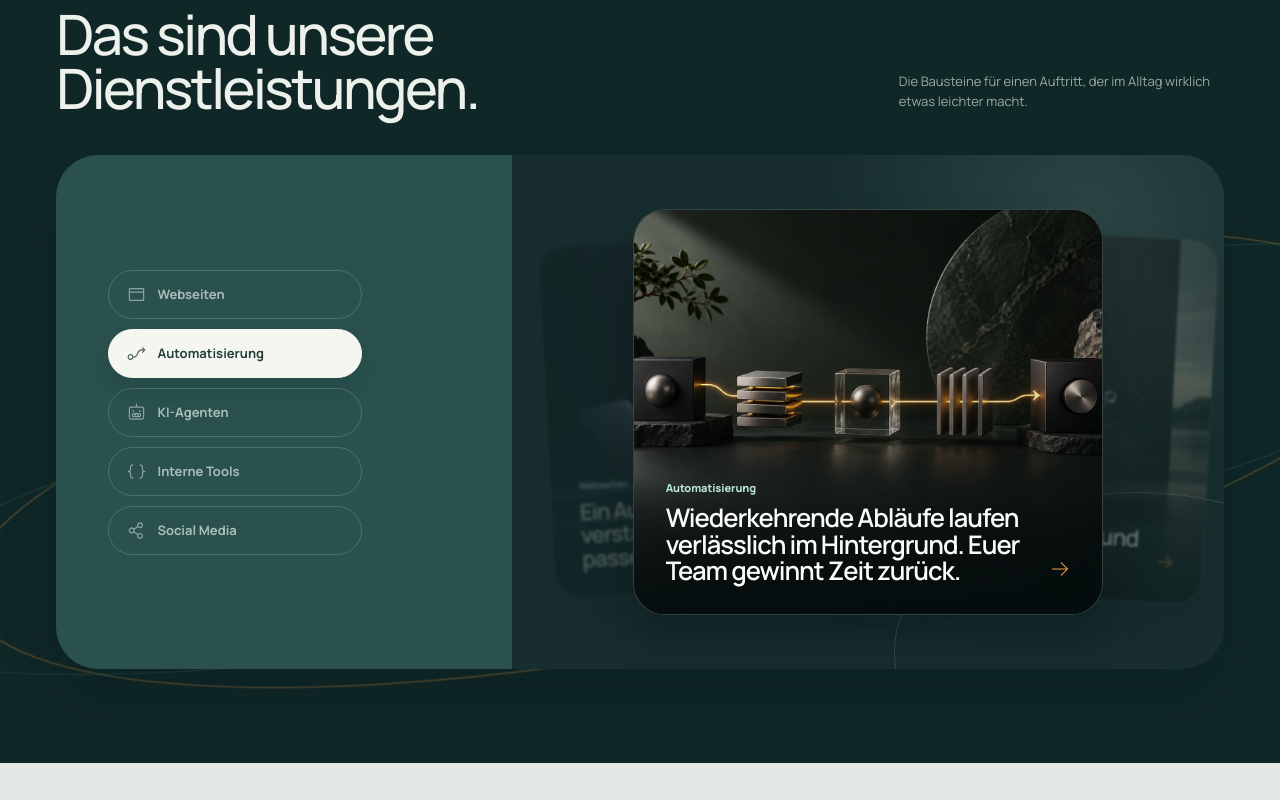
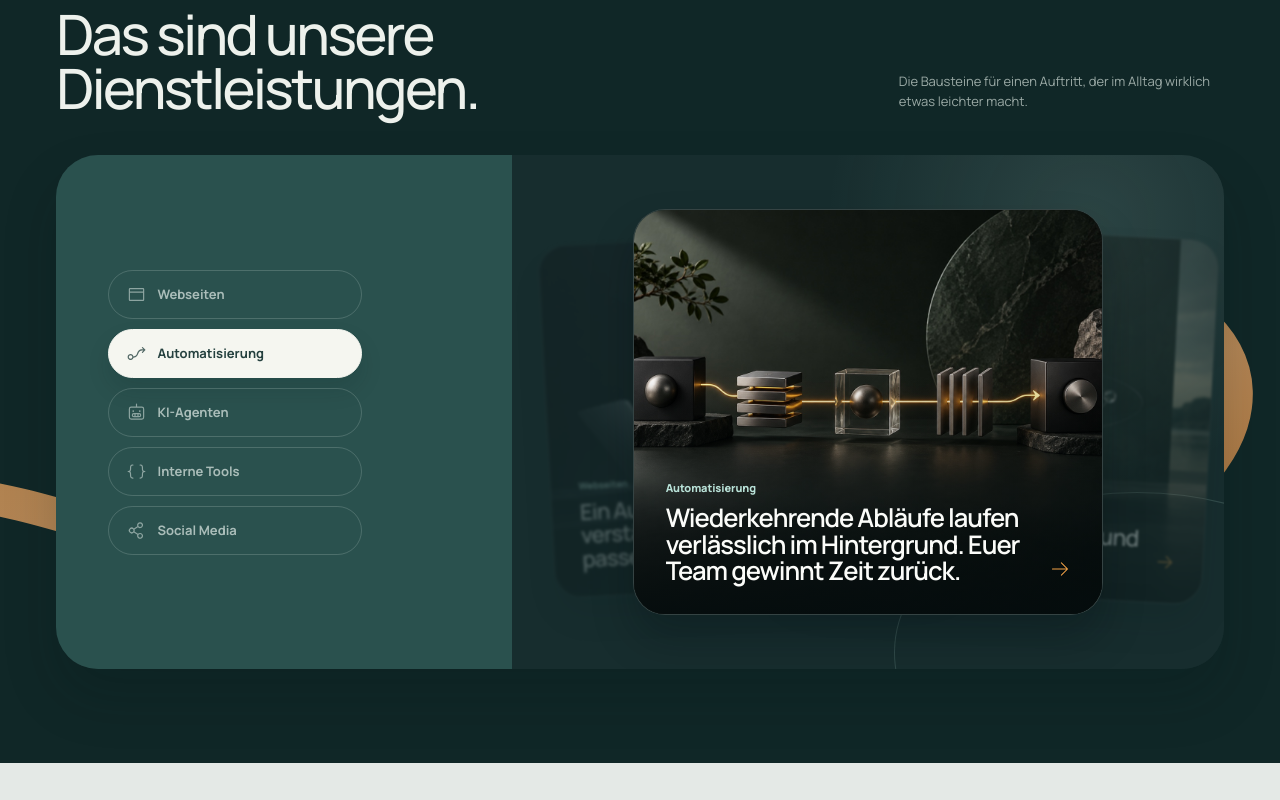
Before and after one commit to Ak-learn-code/new-homepage, a React (Vite) app: page / in a window 1280 px wide. Shown: the part 2640-3440 px from the top of the page. Built offline with nearby package versions, Linux system fonts and the light colour scheme.

Commit message:
Animate service background loop on scroll

```diff
--- a/src/main.jsx
+++ b/src/main.jsx
@@ -558,12 +558,12 @@ function ServiceShowcase() {
       const line = serviceLineRef.current
       if (!section || !line) return
       if (window.matchMedia('(prefers-reduced-motion: reduce)').matches) {
-        line.style.setProperty('--service-line-shift', '0px')
+        line.style.setProperty('--service-line-dash', '2860px')
         return
       }
       const bounds = section.getBoundingClientRect()
       const progress = Math.min(1, Math.max(0, (window.innerHeight * .82 - bounds.top) / (bounds.height + window.innerHeight * .35)))
-      line.style.setProperty('--service-line-shift', `${Math.round(progress * 150 - 75)}px`)
+      line.style.setProperty('--service-line-dash', `${Math.round(2860 * (1 - progress))}px`)
     }
     const requestUpdate = () => {
       if (!frame) frame = window.requestAnimationFrame(updateLine)
@@ -596,7 +596,18 @@ function ServiceShowcase() {
 
   return (
     <section className="service-carousel" id="leistungen" ref={sectionRef} aria-labelledby="service-carousel-title">
-      <div className="service-scroll-orbit" ref={serviceLineRef} aria-hidden="true" />
+      <div className="service-scroll-orbit" ref={serviceLineRef} aria-hidden="true">
+        <svg viewBox="0 0 1600 560" preserveAspectRatio="none" focusable="false">
+          <defs>
+            <linearGradient id="service-loop-amber" x1="0" x2="1" y1="0" y2="1">
+              <stop offset="0" stopColor="#f4a24d" />
+              <stop offset=".55" stopColor="#ffb16a" />
+              <stop offset="1" stopColor="#ee8e39" />
+            </linearGradient>
+          </defs>
+          <path d="M -96 414 C 155 267 331 558 622 426 C 858 319 835 177 1085 125 C 1348 71 1481 219 1369 359 C 1260 495 1044 448 1053 324 C 1062 202 1251 191 1415 277 C 1532 338 1646 401 1710 345" />
+        </svg>
+      </div>
       <div className="service-carousel-head">
         <ScrollFillHeading id="service-carousel-title" className="service-scroll-title" text="Das sind unsere Dienstleistungen." fillColor="#edf1ec" mutedColor="rgba(237, 241, 236, .3)" />
         <p>Die Bausteine für einen Auftritt, der im Alltag wirklich etwas leichter macht.</p>
--- a/src/styles.css
+++ b/src/styles.css
@@ -1663,25 +1663,16 @@ input { caret-color: var(--accent); }
 }
 .service-carousel > :not(.service-scroll-orbit) { position: relative; z-index: 1; }
 .service-scroll-orbit {
-  width: min(1470px, 124vw);
-  height: 370px;
+  width: min(1760px, 122vw);
+  height: 480px;
   position: absolute;
-  top: 42%;
+  top: 30%;
   left: 50%;
-  border: 2px solid rgba(242, 161, 70, .24);
-  border-radius: 50%;
   pointer-events: none;
-  transform: translateX(calc(-50% + var(--service-line-shift, 0px))) rotate(-11deg);
-  transition: transform 90ms linear;
-  will-change: transform;
-}
-.service-scroll-orbit::before {
-  content: '';
-  position: absolute;
-  inset: 38px -118px;
-  border: 1px solid rgba(185, 226, 216, .12);
-  border-radius: 50%;
-}
+  transform: translateX(-50%);
+}
+.service-scroll-orbit svg { width: 100%; height: 100%; overflow: visible; }
+.service-scroll-orbit path { fill: none; stroke: url(#service-loop-amber); stroke-width: 38; stroke-linecap: round; stroke-linejoin: round; stroke-dasharray: 2860px; stroke-dashoffset: var(--service-line-dash, 2860px); opacity: .68; transition: stroke-dashoffset 90ms linear; will-change: stroke-dashoffset; }
 .service-carousel-head {
   max-width: 1440px;
   display: flex;
@@ -1813,7 +1804,8 @@ input { caret-color: var(--accent); }
 
 @media (max-width: 600px) {
   .service-carousel { padding: 68px 18px 74px; }
-  .service-scroll-orbit { width: 192%; height: 246px; top: 46%; border-width: 1px; }
+  .service-scroll-orbit { width: 230%; height: 300px; top: 38%; }
+  .service-scroll-orbit path { stroke-width: 28; opacity: .54; }
   .service-carousel-head { display: block; margin-bottom: 30px; }
   .service-carousel-head h2 { font-size: clamp(40px, 11.2vw, 53px); }
   .service-carousel-head p { margin-top: 17px; font-size: 12px; }
@@ -1837,7 +1829,7 @@ input { caret-color: var(--accent); }
 
 @media (prefers-reduced-motion: reduce) {
   .service-carousel-card, .service-carousel-list button { transition: none; animation: none; opacity: 1; transform: none; }
-  .service-scroll-orbit { transition: none; transform: translateX(-50%) rotate(-11deg); }
+  .service-scroll-orbit path { transition: none; stroke-dashoffset: 2860px; }
 }
 
 /* Reserved proof space: deliberately calm until real case studies and client quotes arrive. */
```
